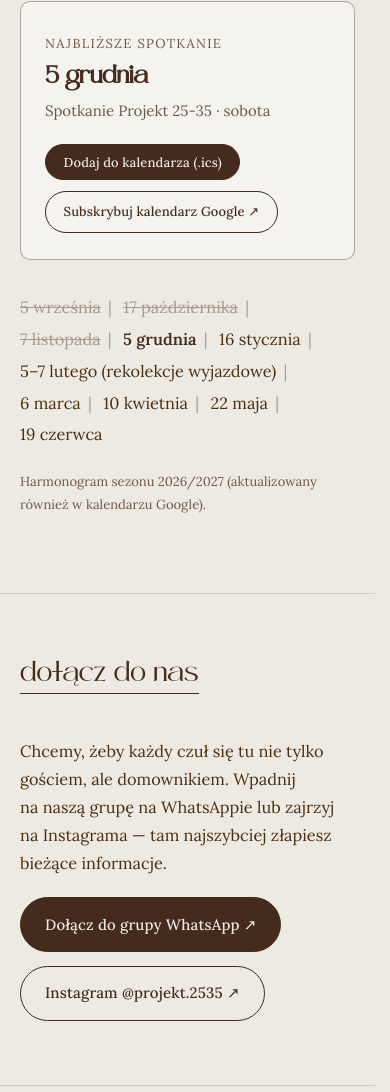
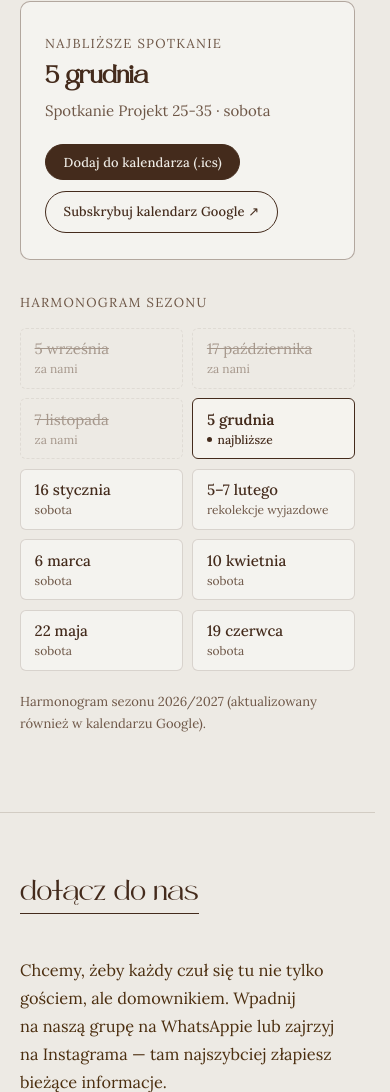
Before and after one commit to christales/christales.github.io, a plain HTML site: page 2535/index.html in a window 390 px wide. Shown: the part 903-1995 px from the top of the page. Drawn offline with nearby package versions, Linux system fonts and the light colour scheme; no server answers.

Commit message:
feat(2535): redesign season dates as responsive tile grid

```diff
--- a/2535/assets/css/styles.css
+++ b/2535/assets/css/styles.css
@@ -700,32 +700,85 @@ a:hover {
   gap: 0.65rem;
 }
 
-.dates-ribbon {
-  font-size: var(--text-base);
-  line-height: 1.95;
-  color: var(--ink-body);
-  margin: 0;
+.dates-schedule-label {
+  font-size: var(--text-xs);
+  letter-spacing: 0.1em;
+  text-transform: uppercase;
+  color: var(--ink-muted);
+  margin: 0 0 0.85rem;
 }
 
-.dates-ribbon .date-item {
-  white-space: nowrap;
+.dates-grid {
+  list-style: none;
+  margin: 0;
+  padding: 0;
+  display: grid;
+  grid-template-columns: repeat(2, 1fr);
+  gap: 0.6rem;
 }
 
-.dates-ribbon .date-item.is-past {
+.date-chip {
+  display: flex;
+  flex-direction: column;
+  justify-content: center;
+  gap: 0.15rem;
+  padding: 0.65rem 0.85rem;
+  border: 1px solid var(--border-subtle);
+  border-radius: var(--radius-sm);
+  background-color: var(--bg-card);
+  min-width: 0;
+}
+
+.date-chip-date {
+  font-size: var(--text-sm);
+  font-weight: 500;
+  line-height: 1.3;
+  color: var(--ink-primary);
+}
+
+.date-chip-note {
+  font-size: 0.75rem;
+  line-height: 1.35;
   color: var(--ink-muted);
-  opacity: 0.55;
+}
+
+.date-chip.is-past {
+  background-color: transparent;
+  border-style: dashed;
+  border-color: rgba(68, 43, 28, 0.14);
+  opacity: 0.56;
+}
+
+.date-chip.is-past .date-chip-date {
+  font-weight: 400;
+  color: var(--ink-muted);
   text-decoration: line-through;
 }
 
-.dates-ribbon .date-item.is-next {
-  font-weight: 600;
-  color: var(--ink-primary);
+.date-chip.is-next {
+  border-color: var(--ink-primary);
+  background-color: var(--bg-elevated);
 }
 
-.dates-ribbon .date-sep {
-  margin-inline: 0.45rem;
-  color: var(--ink-muted);
-  opacity: 0.55;
+.date-chip.is-next .date-chip-date {
+  font-weight: 600;
+}
+
+.date-chip.is-next .date-chip-note {
+  color: var(--ink-primary);
+  font-weight: 500;
+  display: inline-flex;
+  align-items: center;
+  gap: 0.35rem;
+}
+
+.date-chip.is-next .date-chip-note::before {
+  content: '';
+  width: 5px;
+  height: 5px;
+  border-radius: 50%;
+  background-color: var(--ink-primary);
+  flex-shrink: 0;
 }
 
 .calendar-source-note {
@@ -951,6 +1004,12 @@ a:hover {
 /* ==========================================================================
    RESPONSIVE BREAKPOINTS
    ========================================================================== */
+@media (min-width: 560px) {
+  .dates-grid {
+    grid-template-columns: repeat(3, 1fr);
+  }
+}
+
 @media (min-width: 640px) {
   .pillars-grid {
     grid-template-columns: repeat(2, 1fr);
@@ -981,6 +1040,11 @@ a:hover {
   .nav-toggle {
     display: none;
   }
+
+  .dates-grid {
+    grid-template-columns: repeat(5, 1fr);
+    gap: 0.65rem;
+  }
 }
 
 @media (min-width: 960px) {
--- a/2535/assets/js/calendar.js
+++ b/2535/assets/js/calendar.js
@@ -35,6 +35,41 @@
       return `${start.getDate()} ${MONTHS_GENITIVE[start.getMonth()]} – ${adjEnd.getDate()} ${MONTHS_GENITIVE[adjEnd.getMonth()]}`;
     }
     return `${start.getDate()} ${MONTHS_GENITIVE[start.getMonth()]}`;
+  }
+
+  function escapeHtml(str) {
+    return String(str)
+      .replace(/&/g, '&amp;')
+      .replace(/</g, '&lt;')
+      .replace(/>/g, '&gt;')
+      .replace(/"/g, '&quot;')
+      .replace(/'/g, '&#39;');
+  }
+
+  function splitLabelAndNote(ev) {
+    if (ev.label) {
+      const match = ev.label.match(/^(.+?)\s*\(([^)]+)\)\s*$/);
+      if (match) {
+        return { dateText: match[1].trim(), note: match[2].trim() };
+      }
+    }
+
+    const dateText = formatPolishDate(ev);
+    const title = (ev.title || '').trim();
+    const isDefaultTitle = !title || /^(spotkanie\s+)?projekt\s*25[-–]35$/i.test(title);
+    if (!isDefaultTitle) {
+      return { dateText, note: title };
+    }
+
+    const start = parseDateSafe(ev.start);
+    const end = ev.end ? parseDateSafe(ev.end) : null;
+    if (start && end && end.toDateString() !== start.toDateString() && ev.allDay) {
+      const adjEnd = new Date(end.getTime() - 86400000);
+      if (adjEnd.toDateString() !== start.toDateString()) {
+        return { dateText, note: `${DAYS_PL[start.getDay()]}–${DAYS_PL[adjEnd.getDay()]}` };
+      }
+    }
+    return { dateText, note: start ? DAYS_PL[start.getDay()] : '' };
   }
 
   function formatMeta(ev) {
@@ -114,14 +149,15 @@
     const nextEv = upcoming[0] || null;
 
     if (nextEv) {
-      const label = formatPolishDate(nextEv);
+      const { dateText } = splitLabelAndNote(nextEv);
       const meta = formatMeta(nextEv);
       const subUrl = window.PROJEKT_CONFIG?.calendar?.googleSubscribeUrl || '#';
+      const titleText = escapeHtml(nextEv.title || 'Spotkanie Projekt 25-35');
 
       cardEl.innerHTML = `
         <span class="next-meeting-badge">Najbliższe spotkanie</span>
-        <h3 class="next-meeting-date">${label}</h3>
-        <p class="next-meeting-meta">${nextEv.title || 'Spotkanie Projekt 25-35'}${meta ? ' · ' + meta : ''}</p>
+        <h3 class="next-meeting-date">${escapeHtml(dateText)}</h3>
+        <p class="next-meeting-meta">${titleText}${meta ? ' · ' + escapeHtml(meta) : ''}</p>
         <div class="next-meeting-actions">
           <button type="button" class="btn btn--primary btn--sm" id="btn-download-ics">Dodaj do kalendarza (.ics)</button>
           <a class="btn btn--sm" href="${subUrl}" target="_blank" rel="noopener noreferrer">Subskrybuj kalendarz Google ↗</a>
@@ -134,20 +170,21 @@
       cardEl.innerHTML = `
         <span class="next-meeting-badge">Kalendarz spotkań</span>
         <h3 class="next-meeting-date">Nowe terminy wkrótce</h3>
-        <p class="next-meeting-meta">Śledź sekcję aktualności powyżej lub dołącz do grupy WhatsApp, aby nie przegapić kolejnego spotkania.</p>
+        <p class="next-meeting-meta">Śledź sekcję <a href="#aktualnosci">aktualności</a> poniżej lub dołącz do <a href="#dolacz">grupy WhatsApp</a>, aby nie przegapić kolejnego spotkania.</p>
       `;
     }
 
-    // Lista terminów zgodna z Brand Bookiem (separator |)
+    // Siatka terminów sezonu
     ribbonEl.innerHTML = normalized
-      .map((ev, idx) => {
+      .map((ev) => {
         const isPast = ev._endDate < today;
         const isNext = nextEv && ev === nextEv;
-        const cls = ['date-item', isPast ? 'is-past' : '', isNext ? 'is-next' : ''].filter(Boolean).join(' ');
-        const sep = idx < normalized.length - 1 ? '<span class="date-sep" aria-hidden="true">|</span>' : '';
-        return `<span class="${cls}">${formatPolishDate(ev)}</span>${sep}`;
+        const cls = ['date-chip', isPast ? 'is-past' : '', isNext ? 'is-next' : ''].filter(Boolean).join(' ');
+        const { dateText, note } = splitLabelAndNote(ev);
+        const subText = isNext ? 'najbliższe' : isPast ? 'za nami' : note;
+        return `<li class="${cls}"><span class="date-chip-date">${escapeHtml(dateText)}</span><span class="date-chip-note">${escapeHtml(subText)}</span></li>`;
       })
-      .join(' ');
+      .join('');
 
     if (noteEl) {
       noteEl.textContent = isLive
--- a/2535/index.html
+++ b/2535/index.html
@@ -181,11 +181,22 @@
           <!-- Wypełniane dynamicznie przez assets/js/calendar.js -->
         </div>
 
-        <p id="dates-ribbon" class="dates-ribbon" data-reveal>
-          <!-- Fallback bez JS -->
-          5 września | 17 października | 7 listopada | 5 grudnia | 16 stycznia | 5–7 lutego (rekolekcje wyjazdowe) | 6
-          marca | 10 kwietnia | 22 maja | 19 czerwca
-        </p>
+        <div class="dates-schedule" data-reveal>
+          <p class="dates-schedule-label">Harmonogram sezonu</p>
+          <ul id="dates-ribbon" class="dates-grid">
+            <!-- Fallback bez JS -->
+            <li class="date-chip"><span class="date-chip-date">5 września</span><span class="date-chip-note">sobota</span></li>
+            <li class="date-chip"><span class="date-chip-date">17 października</span><span class="date-chip-note">sobota</span></li>
+            <li class="date-chip"><span class="date-chip-date">7 listopada</span><span class="date-chip-note">sobota</span></li>
+            <li class="date-chip"><span class="date-chip-date">5 grudnia</span><span class="date-chip-note">sobota</span></li>
+            <li class="date-chip"><span class="date-chip-date">16 stycznia</span><span class="date-chip-note">sobota</span></li>
+            <li class="date-chip"><span class="date-chip-date">5–7 lutego</span><span class="date-chip-note">rekolekcje wyjazdowe</span></li>
+            <li class="date-chip"><span class="date-chip-date">6 marca</span><span class="date-chip-note">sobota</span></li>
+            <li class="date-chip"><span class="date-chip-date">10 kwietnia</span><span class="date-chip-note">sobota</span></li>
+            <li class="date-chip"><span class="date-chip-date">22 maja</span><span class="date-chip-note">sobota</span></li>
+            <li class="date-chip"><span class="date-chip-date">19 czerwca</span><span class="date-chip-note">sobota</span></li>
+          </ul>
+        </div>
 
         <p id="calendar-source-note" class="calendar-source-note" data-reveal></p>
       </div>
```
